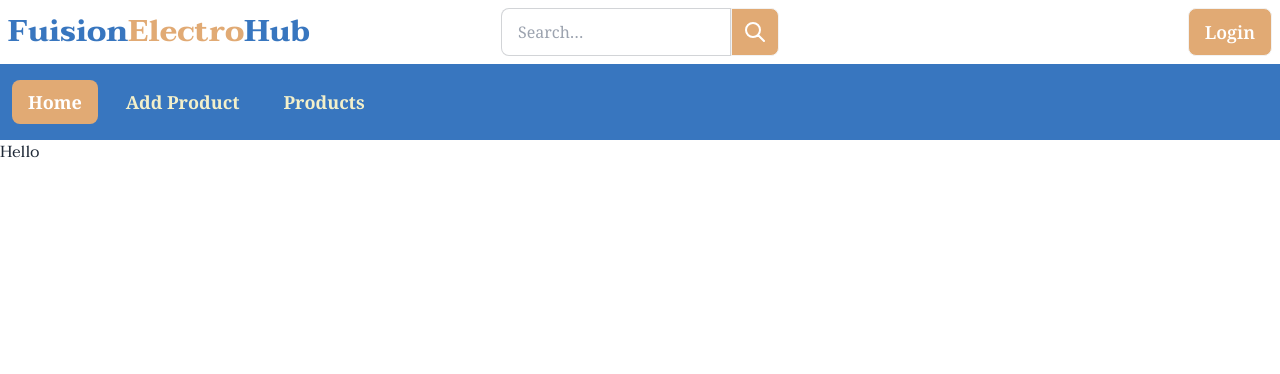
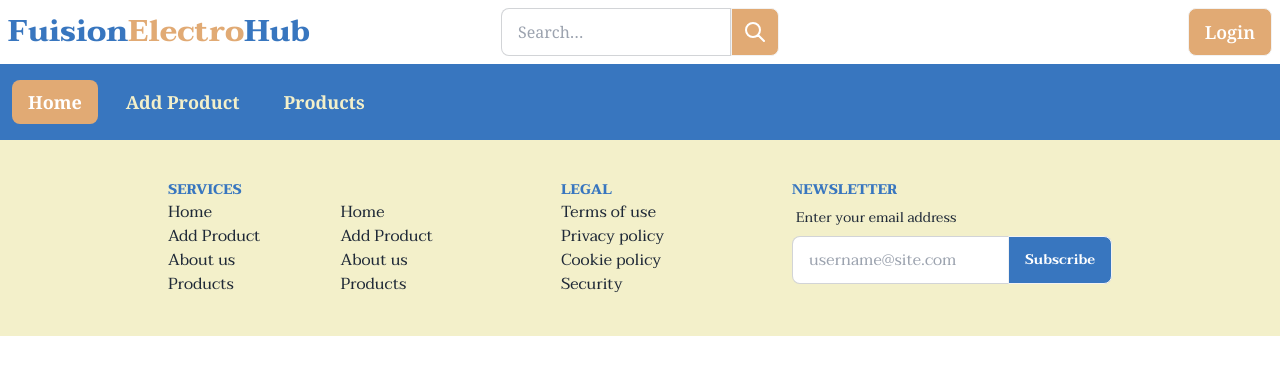
Before and after one commit to JoujonikiAsa2/brandshop-client, a React (Vite) app: page / in a window 1280 px wide. Shown: the top 374 px of the page. Built offline with nearby package versions, Linux system fonts and the light colour scheme.

Commit message:
Added footer at the root route

```diff
--- /dev/null
+++ b/src/components/Footer/Footer.jsx
@@ -0,0 +1,49 @@
+const Footer = () => {
+    return (
+        <div>
+            <footer className="flex justify-evenly p-10 bg-[#F3F0CA] text-base-content">
+                <nav>
+                    <header className="uppercase text-sm text-[#3876BF] font-bold">Services</header>
+                    <div className="flex gap-20">
+                        <div className="flex flex-col">
+                            <a className="link link-hover">Home</a>
+                            <a className="link link-hover">Add Product</a>
+                            <a className="link link-hover">About us</a>
+                            <a className="link link-hover">Products</a>
+                        </div>
+                        <div className="flex flex-col">
+                            <a className="link link-hover">Home</a>
+                            <a className="link link-hover">Add Product</a>
+                            <a className="link link-hover">About us</a>
+                            <a className="link link-hover">Products</a>
+                        </div>
+                    </div>
+
+                </nav>
+                <nav>
+                    <header className="uppercase text-sm text-[#3876BF] font-bold">Legal</header>
+                    <div className="flex flex-col">
+                    <a className="link link-hover">Terms of use</a>
+                    <a className="link link-hover">Privacy policy</a>
+                    <a className="link link-hover">Cookie policy</a>
+                    <a className="link link-hover">Security</a>
+                    </div>
+                </nav>
+                <form>
+                    <header className="uppercase text-sm text-[#3876BF] font-bold">Newsletter</header>
+                    <fieldset className="form-control w-80">
+                        <label className="label">
+                            <span className="label-text">Enter your email address</span>
+                        </label>
+                        <div className="relative">
+                            <input type="text" placeholder="username@site.com" className="input input-bordered w-full pr-16" />
+                            <button className="btn bg-[#3876BF] absolute top-0 right-0 rounded-l-none capitalize text-[#FFF]">Subscribe</button>
+                        </div>
+                    </fieldset>
+                </form>
+            </footer>
+        </div>
+    );
+};
+
+export default Footer;
--- a/src/components/Layout/Root.jsx
+++ b/src/components/Layout/Root.jsx
@@ -1,10 +1,13 @@
+import { Outlet } from "react-router-dom";
 import Header from "../Header/Header";
+import Footer from "../Footer/Footer";
 
 const Root = () => {
     return (
         <div className="font-Montserrat font-noto font-tavi">
             <Header></Header>
-            <h2>Hello</h2>
+            <Outlet></Outlet>
+            <Footer></Footer>
         </div>
     );
 };
```
